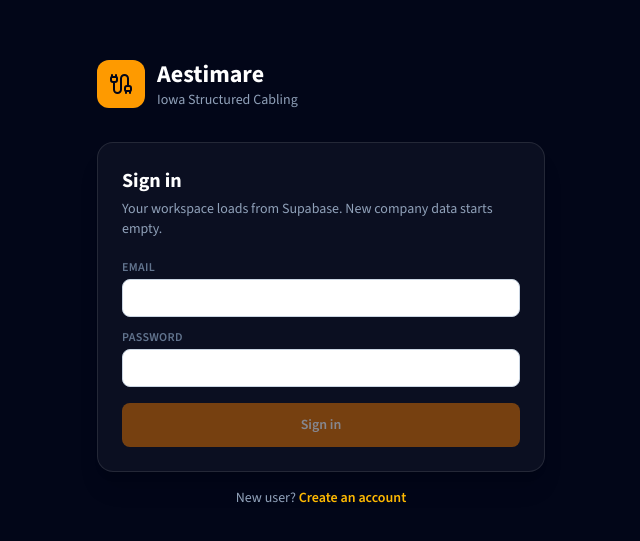
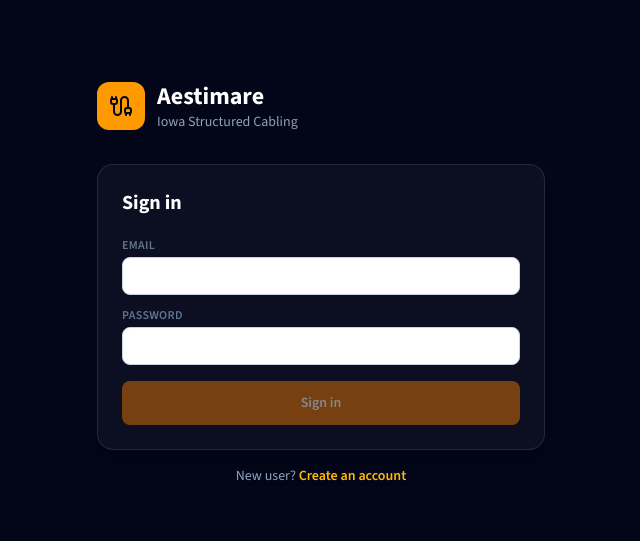
Before and after one commit to savinagueh-bot/aestimare, a Next.js app: page /login in a window 1280 px wide. Shown: the part 117-658 px from the top of the page, without its empty margins (319-959 px from the left). Built offline with nearby package versions, Linux system fonts and the light colour scheme; no server answers.

Commit message:
Remove login subtitle copy

```diff
--- a/src/app/login/page.tsx
+++ b/src/app/login/page.tsx
@@ -34,7 +34,6 @@
   return (
     <AuthFrame
       title="Sign in"
-      subtitle="Your workspace loads from Supabase. New company data starts empty."
       footer={
         <>
           New user?{" "}
--- a/src/components/AuthFrame.tsx
+++ b/src/components/AuthFrame.tsx
@@ -10,7 +10,7 @@
   footer,
 }: {
   title: string;
-  subtitle: string;
+  subtitle?: string;
   children: ReactNode;
   footer?: ReactNode;
 }) {
@@ -28,7 +28,7 @@
         </div>
         <div className="rounded-2xl border border-white/10 bg-white/[0.04] p-6 shadow-xl">
           <h1 className="text-xl font-bold">{title}</h1>
-          <p className="mt-1 text-sm text-slate-400">{subtitle}</p>
+          {subtitle ? <p className="mt-1 text-sm text-slate-400">{subtitle}</p> : null}
           <div className="mt-5">{children}</div>
         </div>
         {footer ? <div className="mt-4 text-center text-sm text-slate-400">{footer}</div> : null}
```
